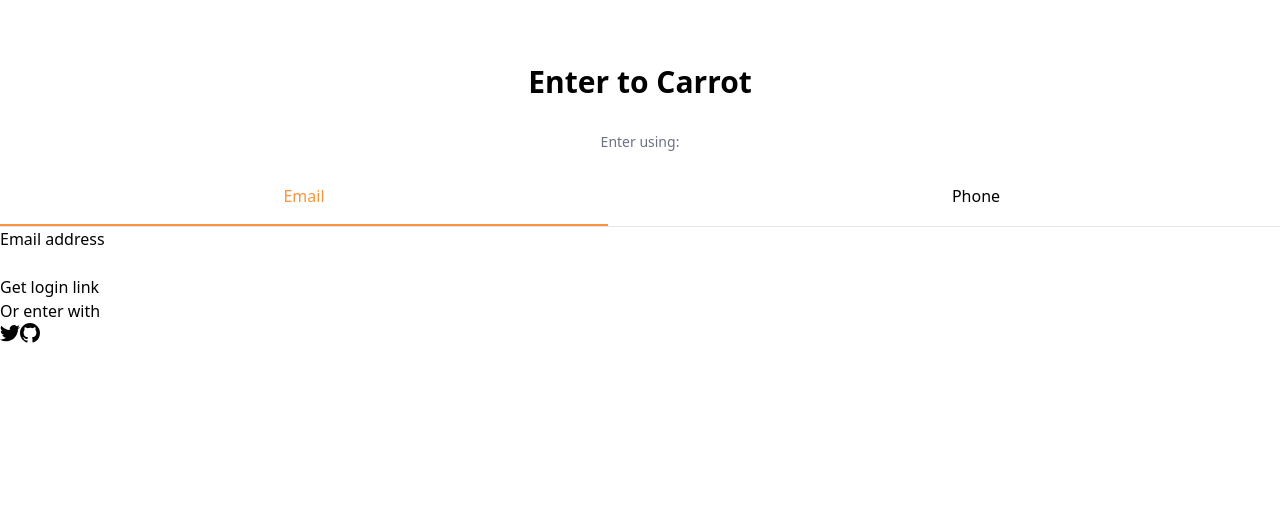
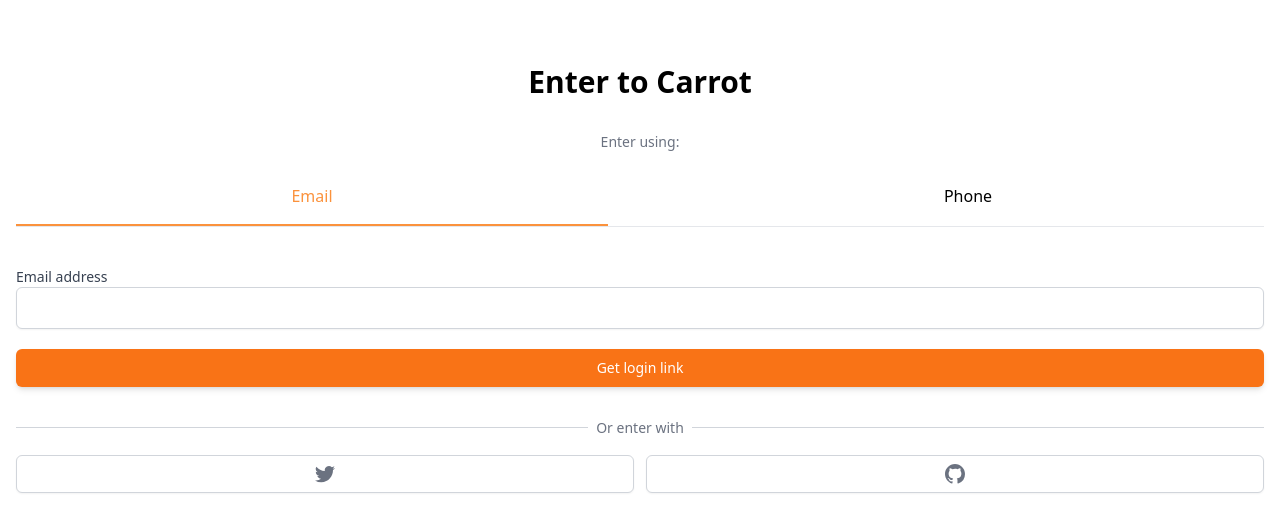
Before and after one commit to JaeHyunLee123/carrot-market-clone-page-router, a Next.js app: page /enter in a window 1280 px wide. Shown: the top 532 px of the page. Built offline with nearby package versions, Linux system fonts and the light colour scheme.

Commit message:
#5.2 AuthUI part two

```diff
--- a/package.json
+++ b/package.json
@@ -13,6 +13,7 @@
     "react-dom": "18.2.0"
   },
   "devDependencies": {
+    "@tailwindcss/forms": "^0.5.3",
     "@types/node": "20.3.1",
     "@types/react": "18.2.14",
     "autoprefixer": "^10.4.14",
--- a/pages/enter.tsx
+++ b/pages/enter.tsx
@@ -9,7 +9,7 @@
   const onEmailClick = () => setMethod("email");
   const onPhoneClick = () => setMethod("phone");
   return (
-    <div className="mt-16">
+    <div className="mt-16 mx-4">
       <h3 className="text-3xl font-bold text-center">Enter to Carrot</h3>
       <div className="mt-8">
         <div className="flex flex-col items-center">
@@ -39,34 +39,47 @@
             </button>
           </div>
         </div>
-        <form>
-          <label>
+        <form className="flex flex-col mt-8">
+          <label className="text-sm font-medium text-gray-700 mt-2">
             {method === "email" ? "Email address" : null}
             {method === "phone" ? "Phone number" : null}
           </label>
           <div>
-            {method === "email" ? <input type="email" required /> : null}
+            {method === "email" ? (
+              <input
+                className="appearance-none w-full px-3 py-2 border border-gray-300 focus:outline-none focus:border-orange-500 focus:ring-orange-500 rounded-md shadow-sm placeholder-gray-400"
+                required
+              />
+            ) : null}
             {method === "phone" ? (
-              <div>
-                <span>+82</span>
-                <input type="number" required />
+              <div className="flex rounded-sm shadow-sm">
+                <span className="flex items-center justify-center px-3 rounded-l-md border border-r-0 border-gray-300 select-none bg-gray-50 text-gray-500">
+                  +82
+                </span>
+                <input
+                  className="appearance-none rounded-l-none w-full px-3 py-2 border border-gray-300 focus:outline-none focus:border-orange-500 focus:ring-orange-500 rounded-md shadow-sm placeholder-gray-400"
+                  type="number"
+                  required
+                />
               </div>
             ) : null}
           </div>
-          <button>
+          <button className="mt-5 bg-orange-500 hover:bg-orange-600 text-white py-2 px-4 border focus:ring-2 focus:ring-orange-500 focus:outline-none focus:ring-offset-2 border-transparent rounded-md shadow-md font-medium text-sm">
             {method === "email" ? "Get login link" : null}
             {method === "phone" ? "Get one-time password" : null}
           </button>
         </form>
-        <div>
-          <div>
-            <div />
-            <div>
-              <span>Or enter with</span>
+        <div className="mt-10">
+          <div className="relative">
+            <div className="absolute w-full border-t border-gray-300" />
+            <div className="relative -top-3 text-center">
+              <span className="bg-white px-2 text-sm text-gray-500">
+                Or enter with
+              </span>
             </div>
           </div>
-          <div>
-            <button>
+          <div className="mt-1 grid grid-cols-2 gap-3">
+            <button className="flex justify-center items-center py-2 px-4 border border-gray-300 rounded-md shadow-sm bg-white text-sm text-gray-500 hover:bg-gray-400 font-medium">
               <svg
                 className="w-5 h-5"
                 aria-hidden="true"
@@ -76,7 +89,7 @@
                 <path d="M6.29 18.251c7.547 0 11.675-6.253 11.675-11.675 0-.178 0-.355-.012-.53A8.348 8.348 0 0020 3.92a8.19 8.19 0 01-2.357.646 4.118 4.118 0 001.804-2.27 8.224 8.224 0 01-2.605.996 4.107 4.107 0 00-6.993 3.743 11.65 11.65 0 01-8.457-4.287 4.106 4.106 0 001.27 5.477A4.073 4.073 0 01.8 7.713v.052a4.105 4.105 0 003.292 4.022 4.095 4.095 0 01-1.853.07 4.108 4.108 0 003.834 2.85A8.233 8.233 0 010 16.407a11.616 11.616 0 006.29 1.84" />
               </svg>
             </button>
-            <button>
+            <button className="flex justify-center items-center py-2 px-4 border border-gray-300 rounded-md shadow-sm bg-white text-sm text-gray-500 hover:bg-gray-400 font-medium">
               <svg
                 className="w-5 h-5"
                 aria-hidden="true"
--- a/tailwind.config.js
+++ b/tailwind.config.js
@@ -8,5 +8,5 @@
   theme: {
     extend: {},
   },
-  plugins: [],
+  plugins: [require("@tailwindcss/forms")],
 };
```
Also changed, not shown: 1 other file (tests, documents, lock files or other folders).
